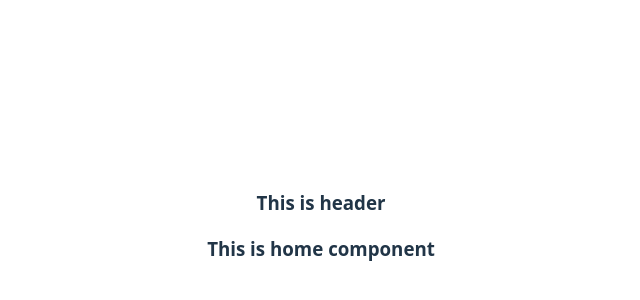
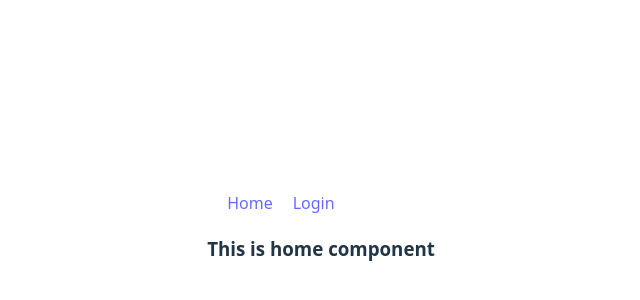
Before and after one commit to jnakht/simple-firebase, a React (Vite) app: page / in a window 1280 px wide. Shown: the part 174-474 px from the top of the page, without its empty margins (319-959 px from the left). Built offline with nearby package versions, Linux system fonts and the light colour scheme.

Commit message:
google authentication button added

```diff
--- a/src/Layout/Layout.jsx
+++ b/src/Layout/Main.jsx
@@ -1,14 +1,15 @@
 import { Outlet } from "react-router-dom";
 import Home from "../components/Home/Home";
+import Header from "../components/Header/Header";
 
 
-const Layout = () => {
+const Main = () => {
     return (
         <div>
-            <Home></Home>
+            <Header></Header>
             <Outlet></Outlet>
         </div>
     );
 };
 
-export default Layout;
+export default Main;
--- a/src/components/Header/Header.jsx
+++ b/src/components/Header/Header.jsx
@@ -1,9 +1,11 @@
+import { Link } from "react-router-dom";
 
 
 const Header = () => {
     return (
-        <div>
-            <h3>This  is header</h3>
+        <div style={{display: 'flex', gap: '20px', margin: '20px'}}>
+            <Link to='/'>Home</Link>
+            <Link to='/login'>Login</Link>
         </div>
     );
 };
--- a/src/components/Home/Home.jsx
+++ b/src/components/Home/Home.jsx
@@ -3,7 +3,6 @@ import Header from "../Header/Header";
 const Home = () => {
     return (
         <div>
-            <Header></Header>
             <h3>This is home component</h3>
         </div>
     );
--- /dev/null
+++ b/src/components/Login/Login.jsx
@@ -0,0 +1,11 @@
+
+
+const Login = () => {
+    return (
+        <div>
+            <button className="btn">Google</button>
+        </div>
+    );
+};
+
+export default Login;
```
Also changed, not shown: src/main.jsx (+15 -2 lines).
